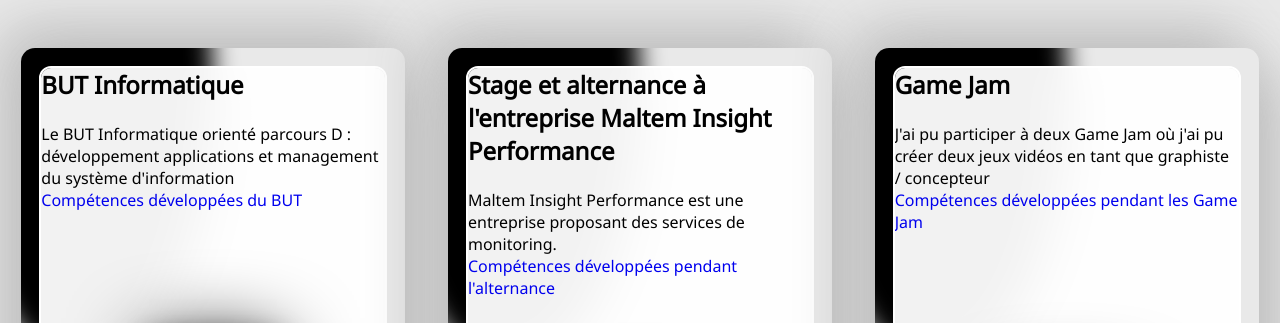
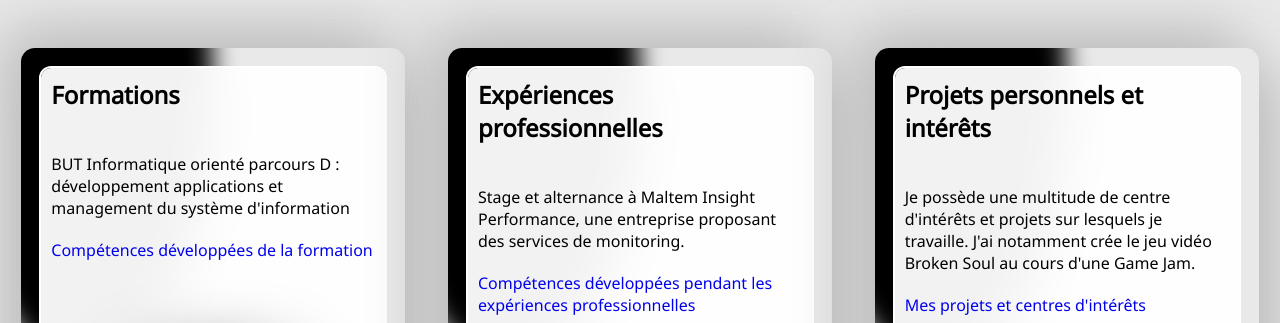
Before and after one commit to Kouromo/portfolio, a plain HTML site: page portfolio.html in a window 1280 px wide. Shown: the part 82-405 px from the top of the page. Drawn offline with Linux system fonts and the light colour scheme.

Commit message:
Fix and improvements

```diff
--- a/global.css
+++ b/global.css
@@ -20,4 +20,5 @@
 
 a {
     text-decoration: none;
+    display: inline-block;
 }
--- a/header.css
+++ b/header.css
@@ -85,6 +85,7 @@
         overflow-y: auto;
         box-shadow: 0px 15px 15px rgba(0, 0, 0, 0.18);
         transition: all 0.3s ease;
+        box-sizing: border-box;
     }
 
     /* custom scroll bar */
--- a/portfolio.css
+++ b/portfolio.css
@@ -99,6 +99,10 @@
   display: flex;
 }
 
+.styled-link, h2, p{
+  margin: 10px;
+}
+
 .logo {
   transition: transform .4s;
   box-shadow:
@@ -171,3 +175,6 @@
       transform: translate(-100%, -100%) translate3d(0, 0, 0);
     }
   }
+
+
+  /*From From Uiverse.io by adamgiebl https://uiverse.io/adamgiebl/pink-chicken-70*/
--- a/portfolio.html
+++ b/portfolio.html
@@ -32,10 +32,11 @@
             <!-- https://uiverse.io/dylanharriscameron/stupid-mole-90 -->
             <div class="card">
               <div class="bg">
-                <h2>BUT Informatique</h2>
+                <h2>Formations</h2>
                 <br>
-                <p>Le BUT Informatique orienté parcours D : développement applications et management du système d'information</p>
-                <a href="competencesBUT.html" target="_blank" class="styled-link" aria-label="Rediction sur la liste des compétences développées grâce au BUT Informatique">Compétences développées du BUT</a>
+                <p>BUT Informatique orienté parcours D : développement applications et management du système d'information</p>
+                <!-- https://uiverse.io/adamgiebl/pink-chicken-70 -->
+                <a href="competencesBUT.html" target="_blank" class="styled-link" aria-label="Rediction sur la liste des compétences développées grâce au BUT Informatique">Compétences développées de la formation</a>
                 <br>
                 <div>
                   <a href="https://www.iutbayonne.univ-pau.fr/" target="_blank" aria-label="Rediction sur le site officiel de l'établissement de l'IUT de Bayonne et du Pays Basque">
@@ -48,10 +49,10 @@
             </div>
             <div class="card">
               <div class="bg">
-                <h2>Stage et alternance à l'entreprise Maltem Insight Performance</h2>
+                <h2>Expériences professionnelles</h2>
                 <br>
-                <p>Maltem Insight Performance est une entreprise proposant des services de monitoring.</p>
-                <a href="competencesEntreprise.html" target="_blank" class="styled-link" aria-label="Rediction sur la liste des compétences développées grâce à l'alternance en entreprise">Compétences développées pendant l'alternance</a>
+                <p>Stage et alternance à Maltem Insight Performance, une entreprise proposant des services de monitoring.</p>
+                <a href="competencesEntreprise.html" target="_blank" class="styled-link" aria-label="Rediction sur la liste des compétences développées grâce à l'alternance en entreprise">Compétences développées pendant les expériences professionnelles</a>
                 <br>
                 <div>
                   <a href="https://insight-performance.com/" target="_blank" aria-label="Rediction sur le site officiel de la filiale Maltem Insight Performance">
@@ -63,10 +64,10 @@
             </div>
             <div class="card">
               <div class="bg">
-                <h2>Game Jam</h2>
+                <h2>Projets personnels et intérêts</h2>
                 <br>
-                <p>J'ai pu participer à deux Game Jam où j'ai pu créer deux jeux vidéos en tant que graphiste / concepteur</p>
-                <a href="competencesGameJam.html" target="_blank" class="styled-link" aria-label="Rediction sur la liste des compétences développées grâce à la GameJam">Compétences développées pendant les Game Jam</a>
+                <p>Je possède une multitude de centre d'intérêts et projets sur lesquels je travaille. J'ai notamment crée le jeu vidéo Broken Soul au cours d'une Game Jam.</p>
+                <a href="competencesGameJam.html" target="_blank" class="styled-link" aria-label="Rediction sur la liste des compétences développées grâce à la GameJam">Mes projets et centres d'intérêts</a>
                 <br>
                 <div>
                   <a href="https://quentinop.itch.io/broken-soul" target="_blank" aria-label="Rediction sur le site où est publié Broken Soul">
```
